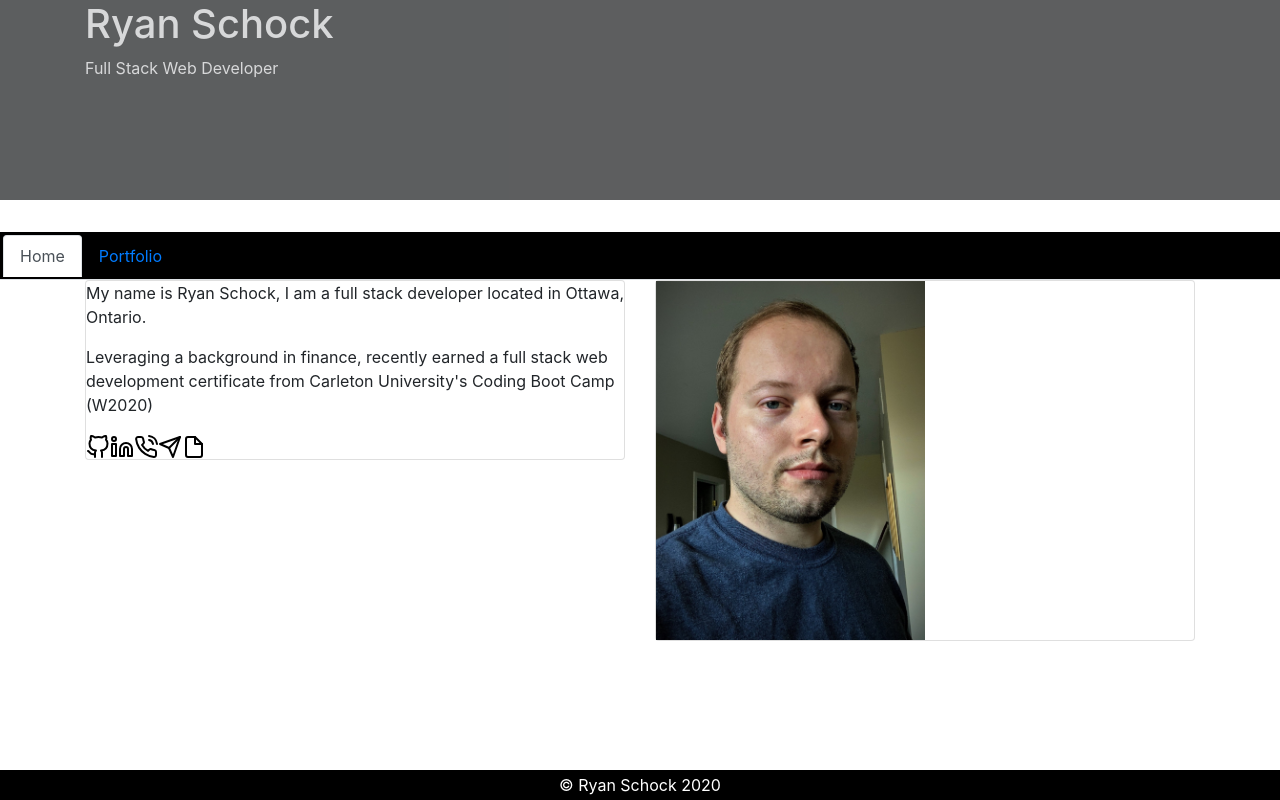
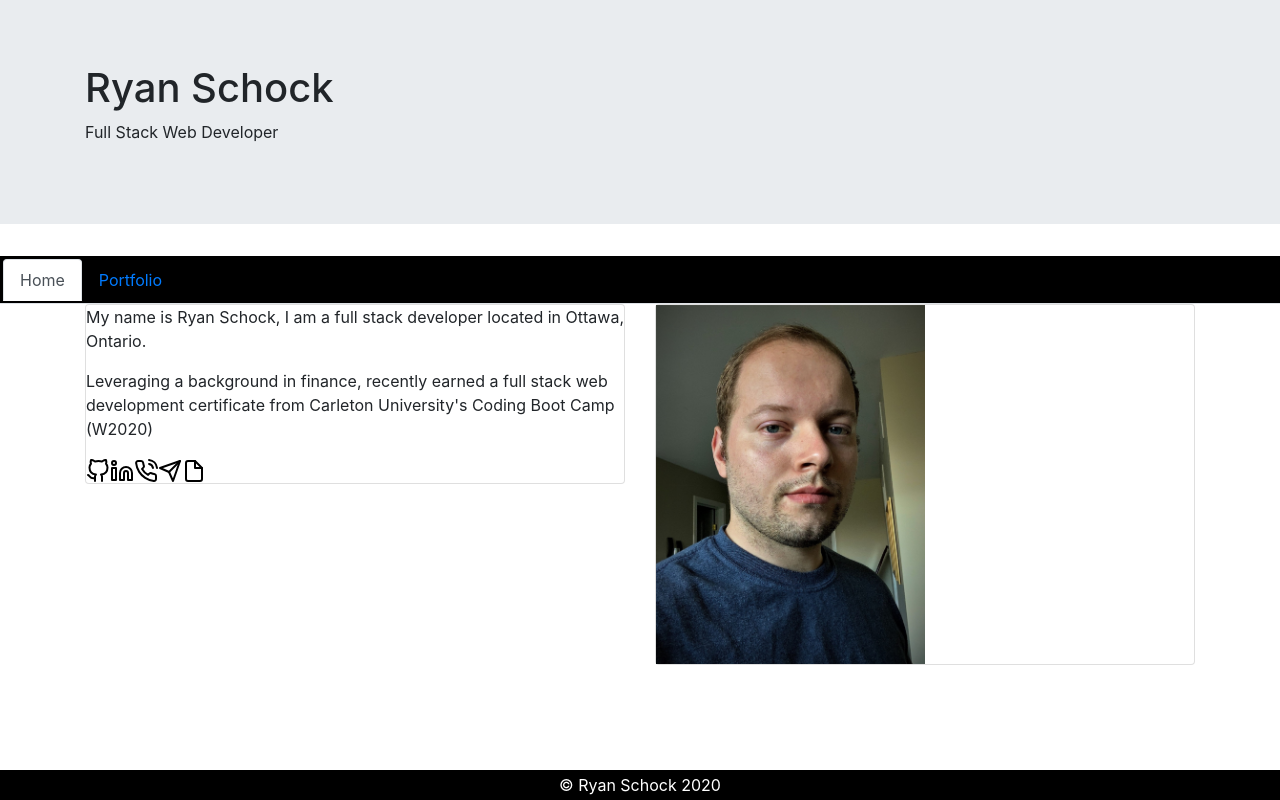
Before and after one commit to RyanJMS/react-portfolio, a React (Create React App) app: page / in a window 1280 px wide. Built offline with nearby package versions, Linux system fonts and the light colour scheme.

Commit message:
removed header styling

```diff
--- a/src/components/Header/index.js
+++ b/src/components/Header/index.js
@@ -1,33 +1,9 @@
 import React from "react";
 import { Jumbotron as Jumbo, Container } from "react-bootstrap";
-import header from "../public/assets/header.jpg";
-import styled from "styled-components";
 
 export default function Header() {
-  const Styles = styled.div`
-    .jumbo {
-      background: src(${header}) no-repeat fixed bottom;
-      background-size: cover;
-      color: #ccc;
-      height: 200px;
-      position: relative;
-      z-index: -2;
-    }
-
-    .overlay {
-      background-color: #000;
-      opacity: 0.6;
-      position: absolute;
-      top: 0;
-      left: 0;
-      bottom: 0;
-      right: 0;
-      z-index: -1;
-    }
-  `;
   return (
     <div>
-      <Styles>
       <Jumbo fluid className="jumbo">
         <div className="overlay">
           <Container>
@@ -36,7 +12,6 @@ export default function Header() {
           </Container>
         </div>
       </Jumbo>
-      </Styles>
     </div>
   );
 }
```
Also changed, not shown: public/assets/images/header.jpg (deleted). Lines whose indentation alone changed are shown as unchanged.
